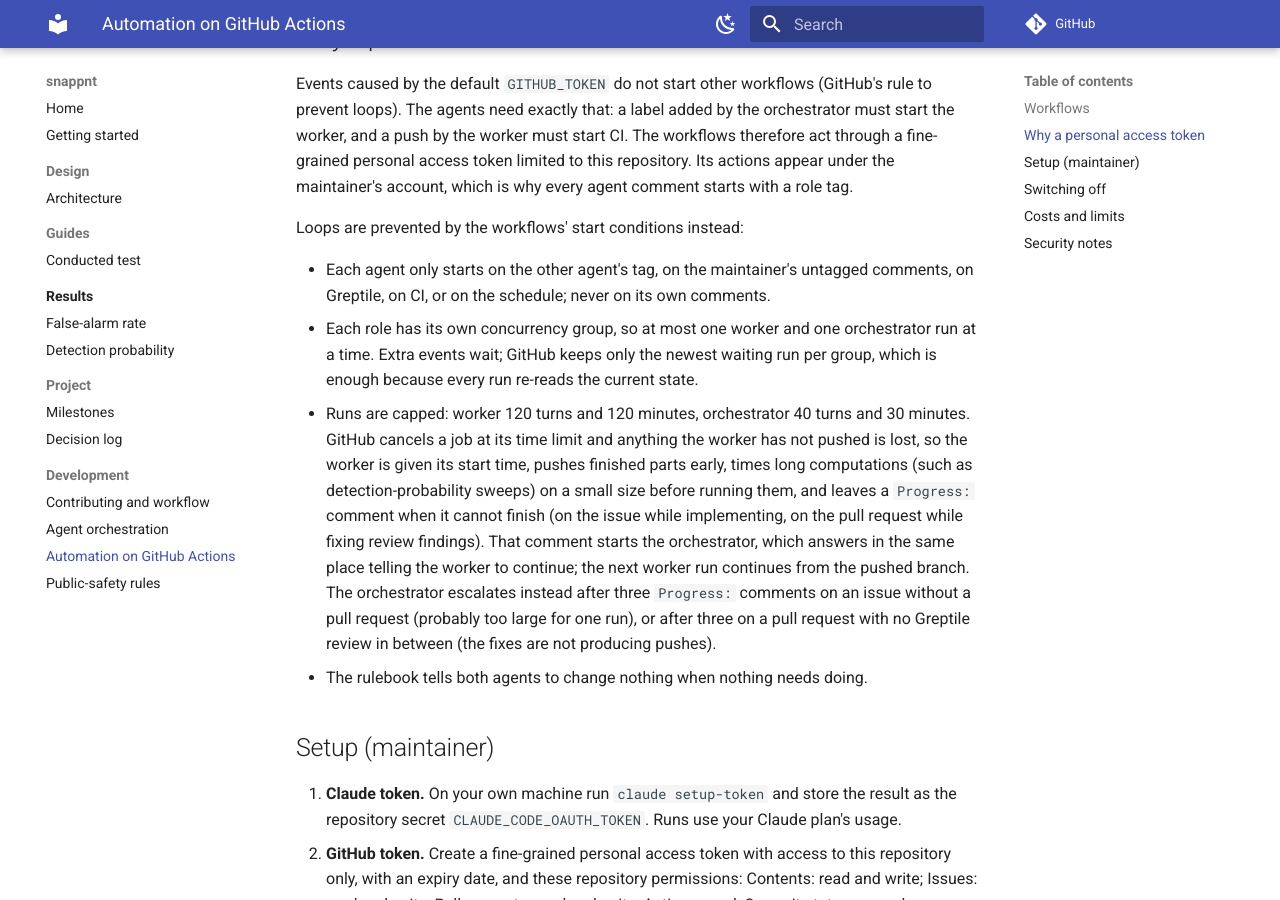
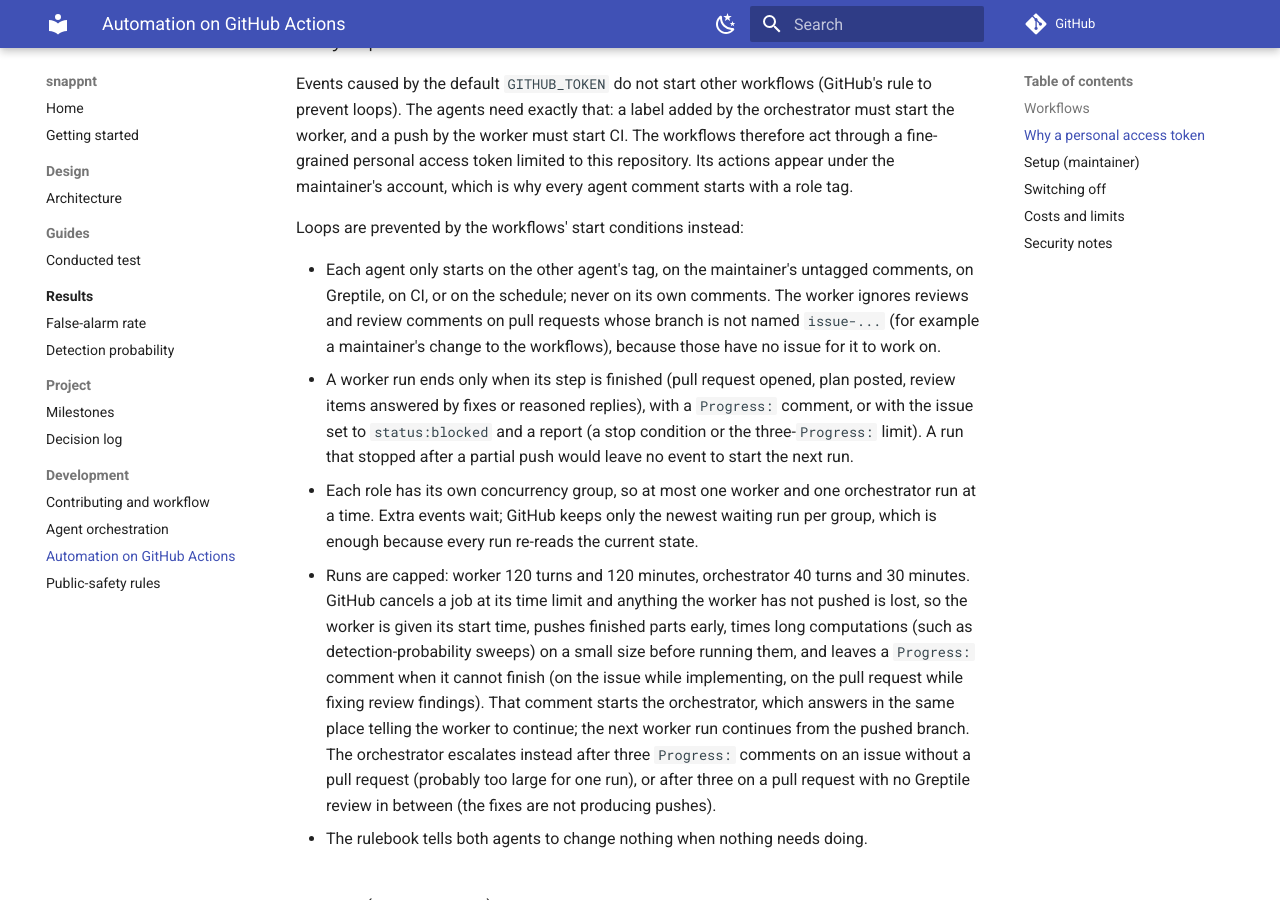
Before and after one commit to h-shiono/snappnt, an MkDocs documentation site: the page built from docs/development/automation.md, in a window 1280 px wide and 900 px high, scrolled down 1616 px. Built offline with MkDocs 1.6.1 and Material for MkDocs 9.7.7, drawn with Linux system fonts in a browser that asks for light colours; comment, search, counter and statistics services are not loaded.

Commit message:
Worker: finish the whole step before ending; ignore reviews on non-issue PRs (#25)
* Worker: finish the whole step before ending; ignore reviews on non-issue PRs

The worker runs for #3 since 09:30 JST each made one or two commits, pushed and ended after
1-4 minutes with success (the last one: 15 turns, 58 s, no error, no permission denials).
They left no pull request and no Progress comment, so nothing started the next run.

- worker.md: a step is the whole numbered item, not one commit. A new "How a run ends"
  section lists the only allowed end states (pull request opened, plan posted, review items
  answered with a Pushed comment, a Progress comment, or a stop-condition report).
- agent-worker.yml: Greptile reviews and review comments start the worker only on pull
  requests from `issue-*` branches. Reviews of workflow pull requests (#24) had started nine
  worker runs this morning.
- automation.md describes both.

Co-Authored-By: Claude Opus 5.5 <noreply@anthropic.com>
Claude-Session: https://claude.ai/code/session_01BvYrNtSc9UvmdpvYwQ4u8Y
Signed-off-by: Claude <noreply@anthropic.com>

* Worker run endings: allow reply-only review rounds and list the blocked ending

Addresses the Greptile review on #25: a review round answered only by reasoned replies has no
push to list, and the blocked ending (stop condition or three-Progress limit) was missing from
the list in worker.md and automation.md.

Co-Authored-By: Claude Opus 5.5 <noreply@anthropic.com>
Claude-Session: https://claude.ai/code/session_01BvYrNtSc9UvmdpvYwQ4u8Y
Signed-off-by: Claude <noreply@anthropic.com>

---------

Signed-off-by: Claude <noreply@anthropic.com>
Co-authored-by: Claude <noreply@anthropic.com>

```diff
--- a/docs/development/automation.md
+++ b/docs/development/automation.md
@@ -60,7 +60,13 @@ maintainer's account, which is why every agent comment starts with a role tag.
 Loops are prevented by the workflows' start conditions instead:
 
 - Each agent only starts on the other agent's tag, on the maintainer's untagged comments, on
-  Greptile, on CI, or on the schedule; never on its own comments.
+  Greptile, on CI, or on the schedule; never on its own comments. The worker ignores reviews
+  and review comments on pull requests whose branch is not named `issue-...` (for example a
+  maintainer's change to the workflows), because those have no issue for it to work on.
+- A worker run ends only when its step is finished (pull request opened, plan posted, review
+  items answered by fixes or reasoned replies), with a `Progress:` comment, or with the issue
+  set to `status:blocked` and a report (a stop condition or the three-`Progress:` limit). A run that stopped after a partial push would
+  leave no event to start the next run.
 - Each role has its own concurrency group, so at most one worker and one orchestrator run at a
   time. Extra events wait; GitHub keeps only the newest waiting run per group, which is enough
   because every run re-reads the current state.
```
Also changed, not shown: .github/agents/worker.md, 1 other file.
